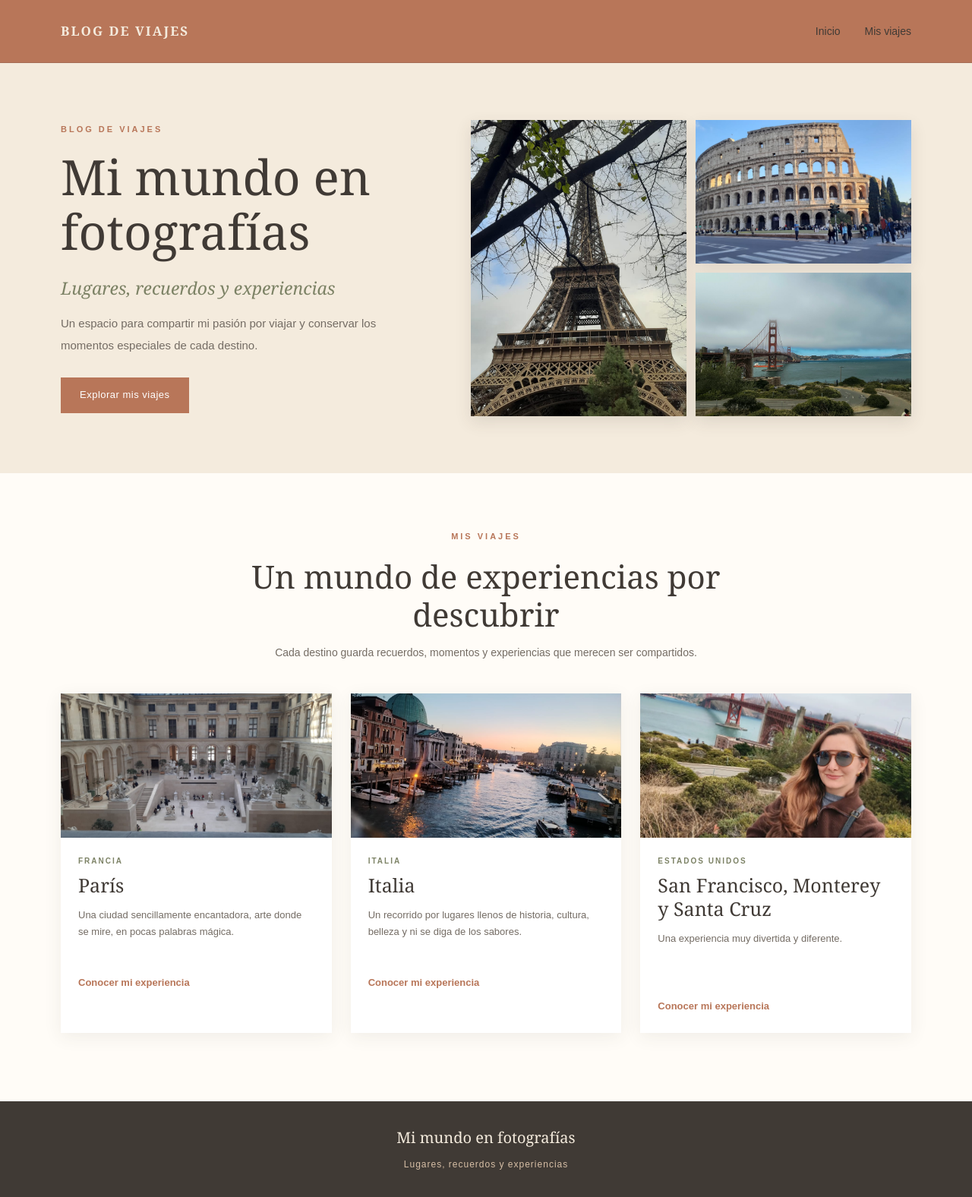
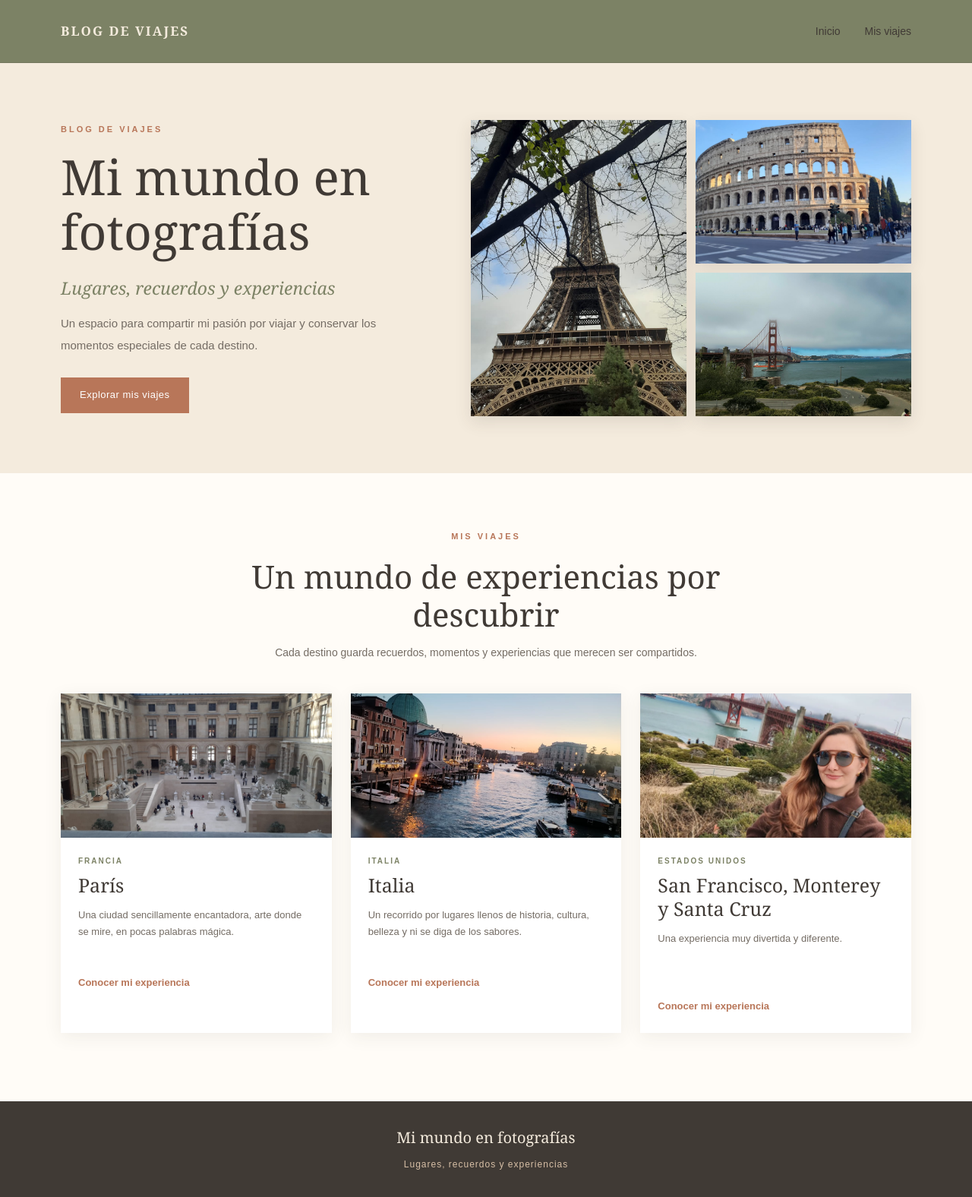
Before and after one commit to jszuluaga/mi-mundo-en-fotografias, a Jekyll site: the page built from index.html, in a window 1280 px wide. Shown: the whole page at 76% size. Built offline with Jekyll 4.4.1, drawn with Linux system fonts in a browser that asks for light colours.

Commit message:
Update style.css

```diff
--- a/assets/css/style.css
+++ b/assets/css/style.css
@@ -39,7 +39,7 @@ a {
 
 .site-header {
   width: 100%;
-  background-color: var(--terracota);
+  background-color: var(--oliva);
   border-bottom: 1px solid rgba(64, 58, 53, 0.15);
 }
 
```
